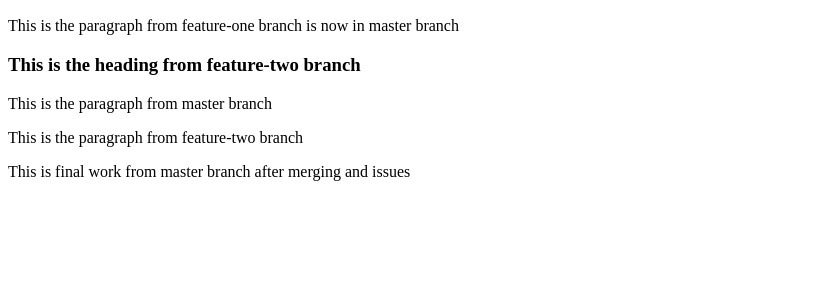
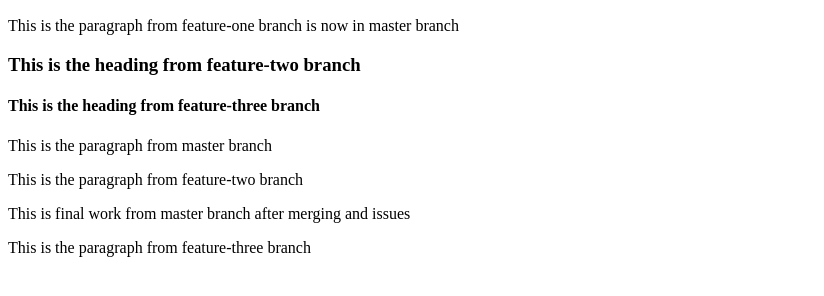
Before and after one commit to SantiManRai/Recursive-Merge, a plain HTML site: page index.html in a window 1280 px wide. Shown: the part 96-392 px from the top of the page, without its empty margins (0-824 px from the left). Drawn offline with Linux system fonts and the light colour scheme.

Commit message:
Paragraph and heading are added from feature three branch

```diff
--- a/index.html
+++ b/index.html
@@ -9,12 +9,13 @@
 
 	<p> This is the paragraph from feature-one branch is now in master branch </p>
 	<h3> This is the heading from feature-two branch </h3>
+	<h4> This is the heading from feature-three branch </h4>
 
 
 	<p> This is the paragraph from master branch </p>
 	<p> This is the paragraph from feature-two branch </p>
 	<p>This is final work from master branch after merging and issues </p>
-
+	<p> This is the paragraph from feature-three branch </p>
 
 	</body>
 
```
